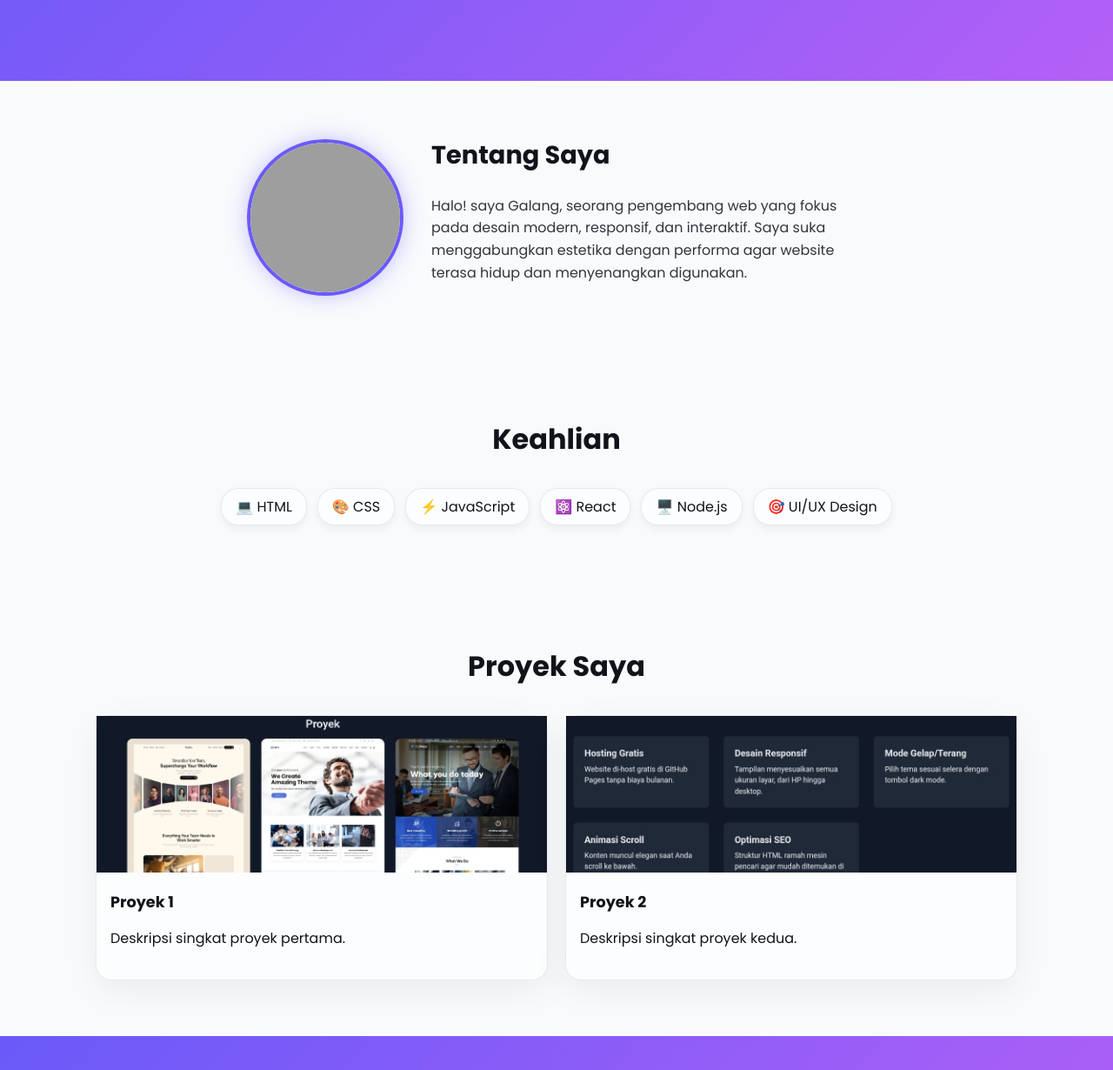
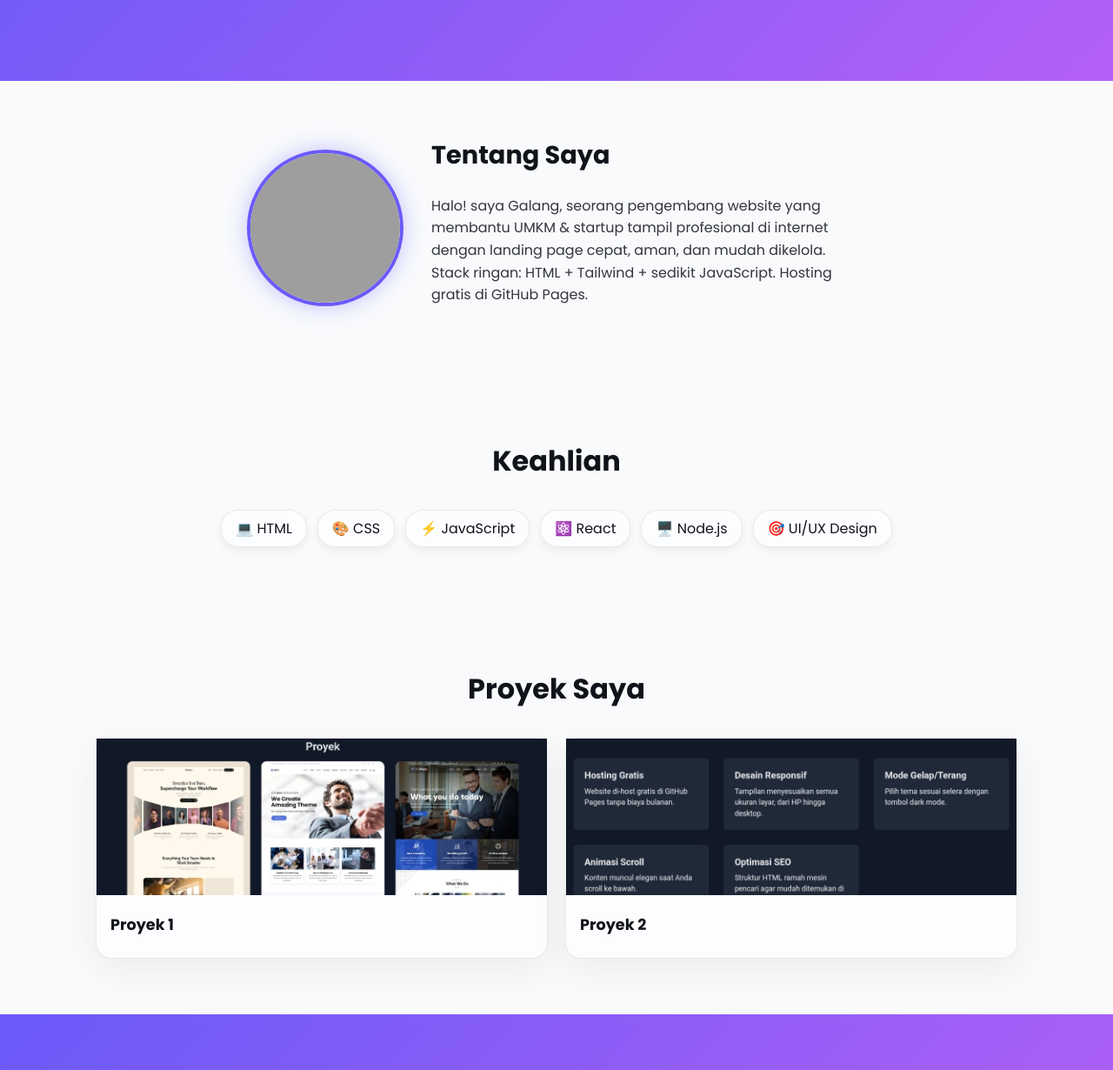
Before and after one commit to Oshinaci/Portfolioku, a plain HTML site: page index.html in a window 1280 px wide. Shown: the part 233-1463 px from the top of the page at 87% size. Drawn offline with nearby package versions, Linux system fonts and the light colour scheme; grey boxes are pictures that could not be loaded.

Commit message:
Update index.html

```diff
--- a/index.html
+++ b/index.html
@@ -173,7 +173,8 @@
     <img src="fgelo.png" alt="Foto Profil" class="profile-pic">
     <div class="about-text">
       <h2>Tentang Saya</h2>
-      <p>Halo! saya Galang, seorang pengembang web yang fokus pada desain modern, responsif, dan interaktif. Saya suka menggabungkan estetika dengan performa agar website terasa hidup dan menyenangkan digunakan.</p>
+      <p>Halo! saya Galang, seorang pengembang website yang membantu UMKM & startup tampil profesional di internet dengan landing page cepat, aman, dan mudah dikelola.
+        Stack ringan: HTML + Tailwind + sedikit JavaScript. Hosting gratis di GitHub Pages.</p>
     </div>
   </section>
   <section class="skills">
@@ -194,14 +195,14 @@
         <img src="proyek1.jpg" alt="Proyek 1" class="thumb">
         <div class="content">
           <h3>Proyek 1</h3>
-          <p>Deskripsi singkat proyek pertama.</p>
+
         </div>
       </div>
       <div class="card">
         <img src="proyek2.jpg" alt="Proyek 2" class="thumb">
         <div class="content">
           <h3>Proyek 2</h3>
-          <p>Deskripsi singkat proyek kedua.</p>
+
         </div>
       </div>
     </div>
```
